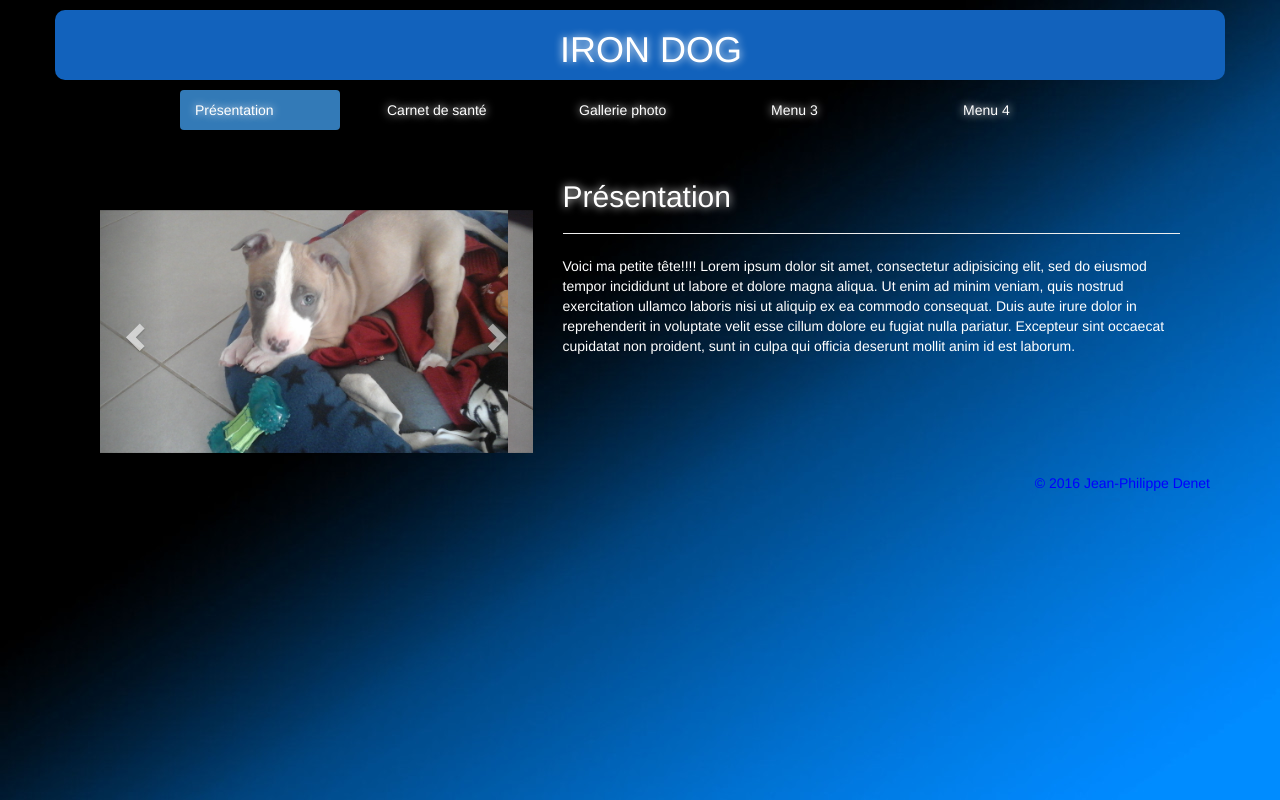
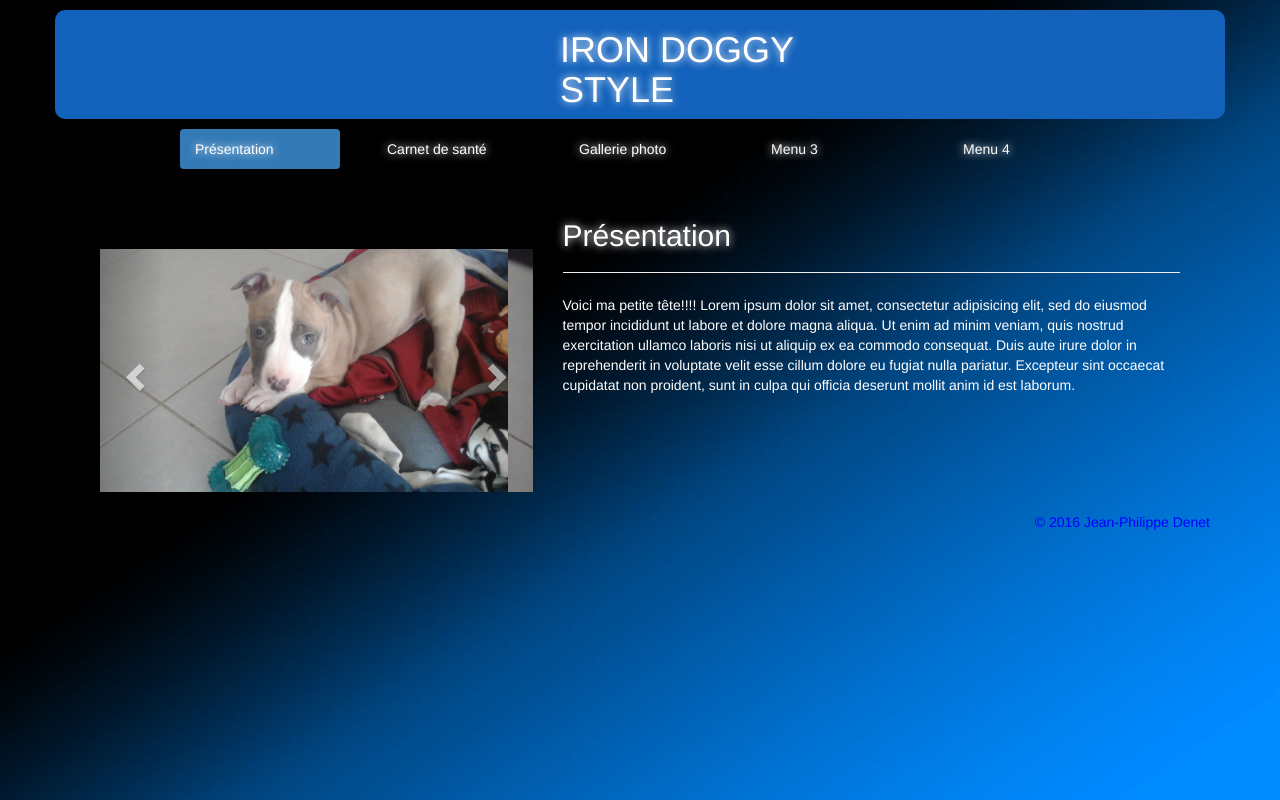
Before and after one commit to boidi/ironDog, a plain HTML site: page index.html in a window 1280 px wide. Drawn offline with Linux system fonts and the light colour scheme.

Commit message:
modif titre

```diff
--- a/index.html
+++ b/index.html
@@ -14,10 +14,11 @@
     <div class="row">
       <header class="col-lg-12">
         <div class="col-lg-offset-5 col-lg-4">
-          <h1>IRON DOG</h1>
+          <h1>IRON DOGGY STYLE</h1>
         </div>
       </header>
     </div>
+
     <div class="row">
       <div class="col-lg-12">
         <ul class="nav nav-pills">
--- a/style.css
+++ b/style.css
@@ -1,3 +1,4 @@
+
 h1,h2,h3,li,a:hover {
    text-shadow: 0px 0px 9px white;
    text-decoration:none;
```
